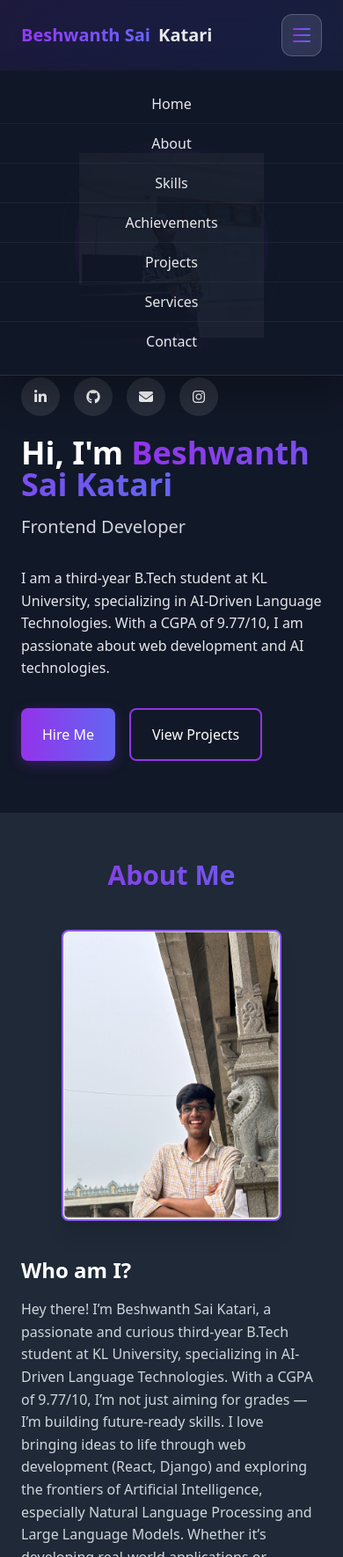
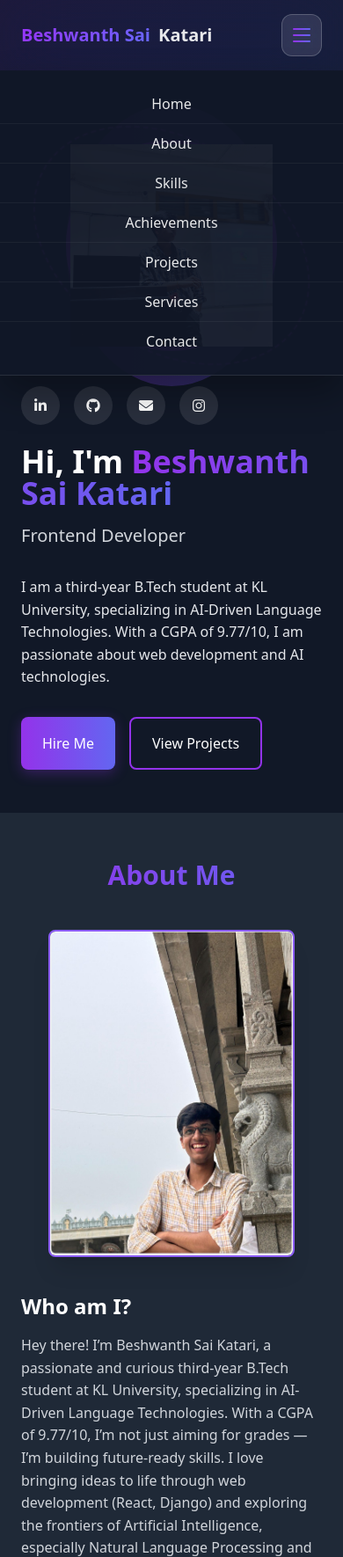
Before and after one commit to Beshwanthsai/PORTFOLIO, a plain HTML site: page index.html in a window 390 px wide. Shown: the top 1770 px of the page at 88% size. Drawn offline with nearby package versions, Linux system fonts and the light colour scheme.

Commit message:
Fixed hero image (portfolio1.jpg) responsive display - removed squashed appearance across all screen sizes

```diff
--- a/style.css
+++ b/style.css
@@ -166,28 +166,29 @@ img {
   border-radius: 0.5rem;
   box-shadow: 0 20px 25px -5px rgba(0, 0, 0, 0.1), 0 10px 10px -5px rgba(0, 0, 0, 0.04);
   width: 100%;
-  max-width: 350px;
+  max-width: 400px;
   margin: 0 auto;
   position: relative;
 }
 
 .about-image-container img {
   width: 100%;
-  height: auto;
-  max-height: 450px;
+  aspect-ratio: 3/4;
   object-fit: cover;
-  object-position: center top;
-  border-radius: 0.5rem;
+  object-position: top center;
 }
 
 .profile-image {
   margin-top: 30px;
-  width: 600px;
-  height: 600px;
+  width: 100%;
+  max-width: 500px;
+  height: auto;
+  max-height: 500px;
   border-radius: 50%;
   object-fit: cover;
   border: 5px solid var(--primary-color);
   z-index: 2;
+  aspect-ratio: 1;
   /* animation: float 6s ease-in-out infinite; */
 }
 
@@ -199,9 +200,9 @@ img {
 
 
 .circle-1 {
-  width: 720px;
+  width: 650px;
   margin-top: 30px;
-  height: 720px;
+  height: 650px;
   background: linear-gradient(to right, var(--primary-color), var(--secondary-color));
   opacity: 0.3;
   /* animation: pulse 4s ease-in-out infinite; */
@@ -209,8 +210,8 @@ img {
 
 .circle-2 {
    margin-top: 30px;
-  width: 750px;
-  height: 750px;
+  width: 680px;
+  height: 680px;
   border: 2px dashed var(--primary-color);
   opacity: 0.6;
   animation: spin 20s linear infinite;
@@ -860,31 +861,42 @@ img {
   }
 
   .profile-image {
-    width: 220px;
-    height: 220px;
+    max-width: 280px;
+    max-height: 280px;
   }
 
   .circle-1 {
-    width: 240px;
-    height: 240px;
+    width: 320px;
+    height: 320px;
   }
 
   .circle-2 {
-    width: 260px;
-    height: 260px;
+    width: 340px;
+    height: 340px;
   }
 
   .about-image-container {
-    max-width: 250px;
-  }
-
-  .about-image-container img {
-    max-height: 350px;
+    max-width: 280px;
   }
 }
 
 /* Tablet and larger screens */
 @media (min-width: 769px) and (max-width: 1024px) {
+  .profile-image {
+    max-width: 400px;
+    max-height: 400px;
+  }
+
+  .circle-1 {
+    width: 480px;
+    height: 480px;
+  }
+
+  .circle-2 {
+    width: 500px;
+    height: 500px;
+  }
+
   .about-image-container {
     max-width: 300px;
   }
```
